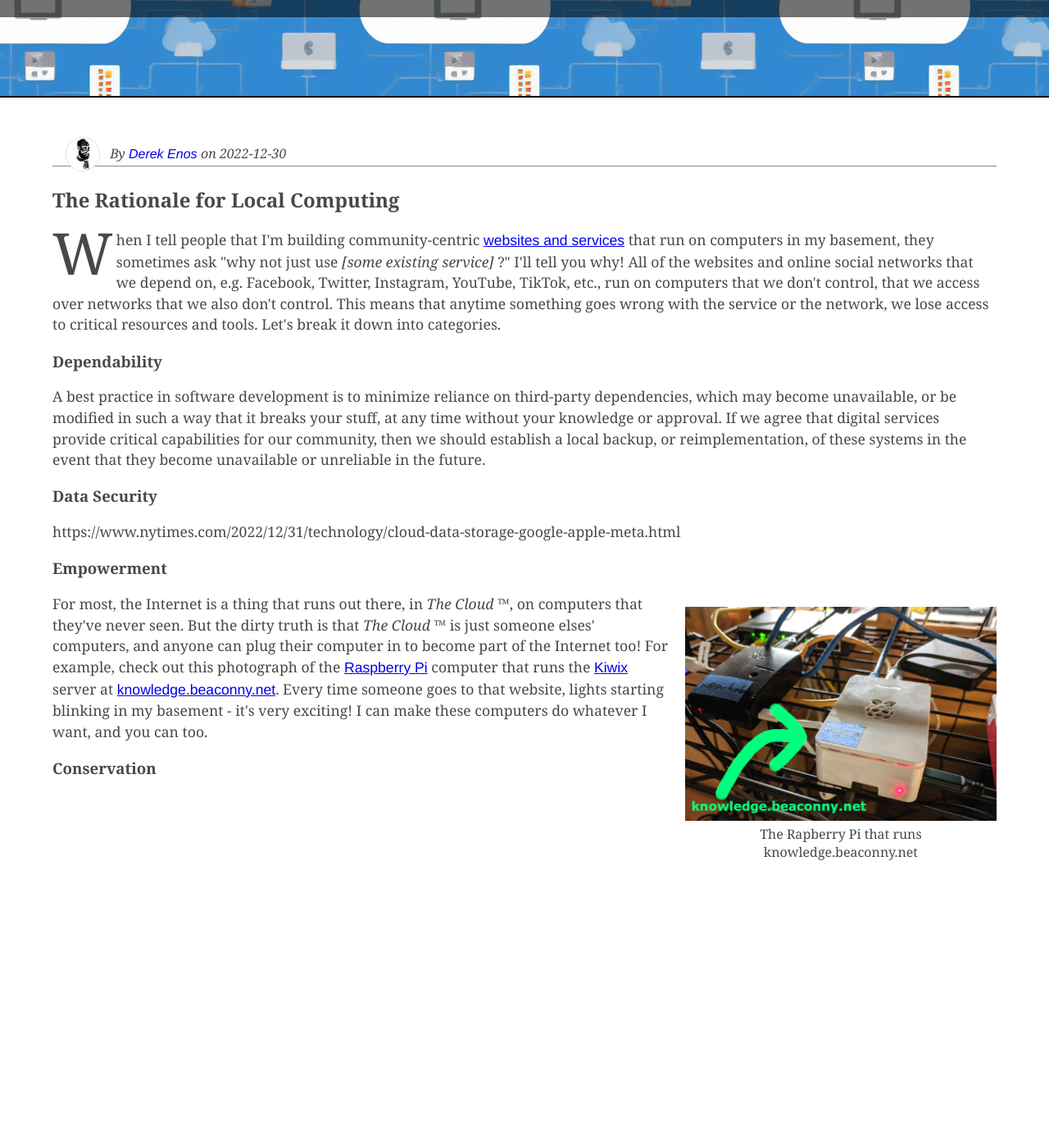
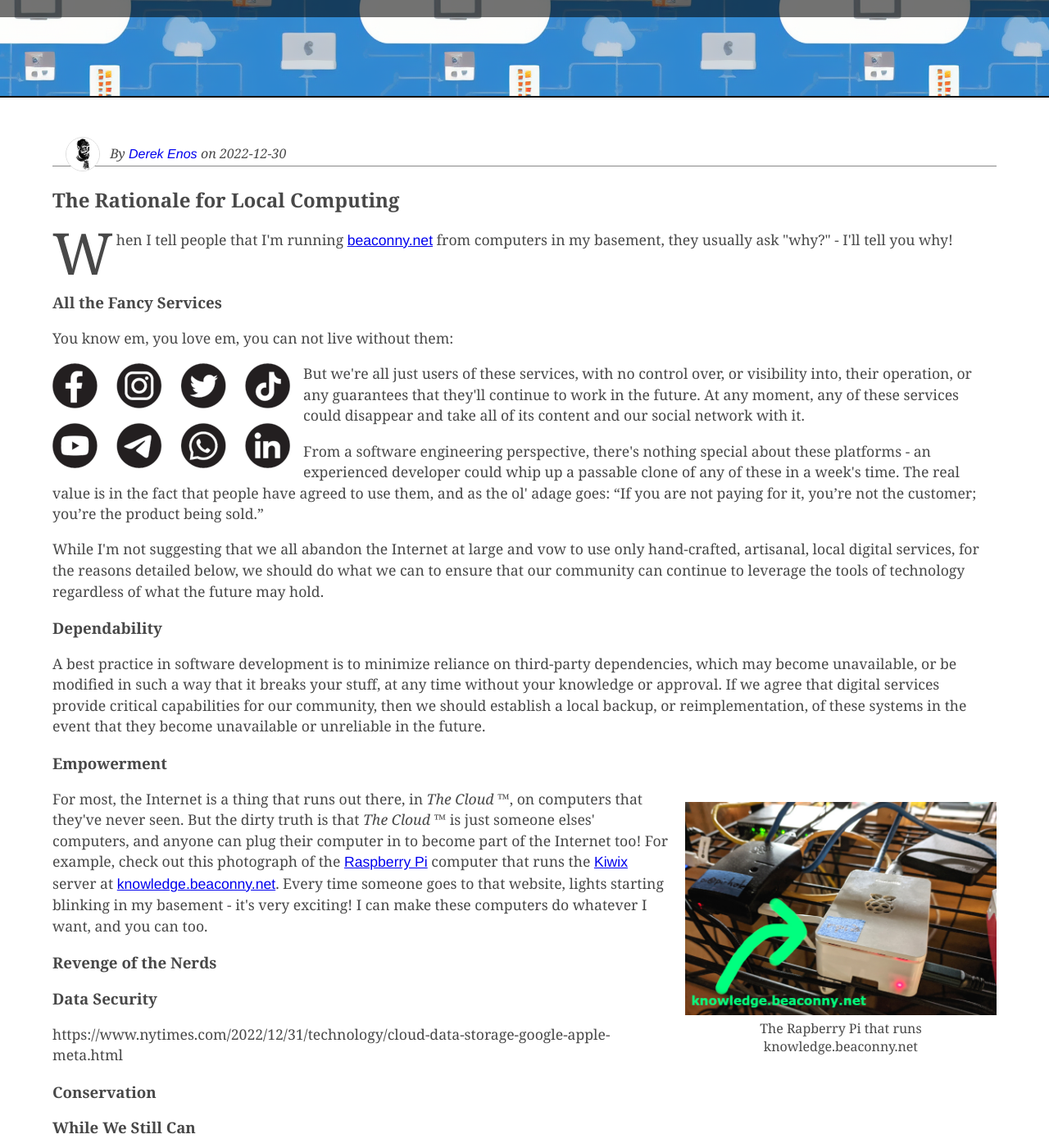
Before and after one commit to beaconny-net/beaconny.net, a Jekyll site: the page imagine-this-scenario/2022-12-30-the-rationale-for-local-computing.html, which Jekyll copies as it is, in a window 1280 px wide and 1400 px high, scrolled down 255 px. Shown: the whole window at 82% size. Built offline with Jekyll 4.4.1, drawn with Linux system fonts in a browser that asks for light colours; before the commit the page ends 1321 px from its top, so only the background shows below that.

Commit message:
feature[imagine-this-scenario]: rationale for local computing draft update

```diff
--- a/imagine-this-scenario/2022-12-30-the-rationale-for-local-computing.html
+++ b/imagine-this-scenario/2022-12-30-the-rationale-for-local-computing.html
@@ -72,18 +72,30 @@
           The Rationale for Local Computing
         </h2>
         <p>
-          When I tell people that I'm building community-centric <a href="https://beaconny.net">websites and services</a> that run on computers in my basement, they sometimes ask "why not just use <em>[some existing service]</em> ?" I'll tell you why! All of the websites and online social networks that we depend on, e.g. Facebook, Twitter, Instagram, YouTube, TikTok, etc., run on computers that we don't control, that we access over networks that we also don't control. This means that anytime something goes wrong with the service or the network, we lose access to critical resources and tools. Let's break it down into categories.
+          When I tell people that I'm running <a href="https://beaconny.net">beaconny.net</a> from computers in my basement, they usually ask "why?" - I'll tell you why!
+        </p>
+          <div style="clear: left;"></div>          <h3>  All the Fancy Services</h3>        <p>
+          You know em, you love em, you can not live without them:
+        </p>
+          <img src="images/social-media-logos.png" alt="logos of the most popular online social networks" style="max-width: 100%; float: left; margin-right: 1rem;">        <p>
+          But we're all just users of these services, with no control over, or visibility into, their operation, or any guarantees that they'll continue to work in the future. At any moment, any of these services could disappear and take all of its content and our social network with it.
+        </p>
+        <p>
+          From a software engineering perspective, there's nothing special about these platforms - an experienced developer could whip up a passable clone of any of these in a week's time. The real value is in the fact that people have agreed to use them, and as the ol' adage goes: <q cite="https://quoteinvestigator.com/2017/07/16/product/">If you are not paying for it, you’re not the customer; you’re the product being sold.</q>
+        </p>
+        <p>
+          While I'm not suggesting that we all abandon the Internet at large and vow to use only hand-crafted, artisanal, local digital services, for the reasons detailed below, we should do what we can to ensure that our community can continue to leverage the tools of technology regardless of what the future may hold.
         </p>
           <h3>  Dependability</h3>        <p>
           A best practice in software development is to minimize reliance on third-party dependencies, which may become unavailable, or be modified in such a way that it breaks your stuff, at any time without your knowledge or approval. If we agree that digital services provide critical capabilities for our community, then we should establish a local backup, or reimplementation, of these systems in the event that they become unavailable or unreliable in the future.
         </p>
-          <h3>  Data Security</h3>        <p>
-          https://www.nytimes.com/2022/12/31/technology/cloud-data-storage-google-apple-meta.html
-        </p>
           <h3>  Empowerment</h3>          <figure><img src="images/knowledge-beaconny-net-server.jpg" alt="The Rapberry Pi that runs knowledge.beaconny.net" title="The Rapberry Pi that runs knowledge.beaconny.net"><figcaption>The Rapberry Pi that runs knowledge.beaconny.net</figcaption></figure>        <p>
           For most, the Internet is a thing that runs out there, in <em>The Cloud</em> &#8482;, on computers that they've never seen. But the dirty truth is that <em>The Cloud</em> &#8482 is just someone elses' computers, and anyone can plug their computer in to become part of the Internet too! For example, check out this photograph of the <a href="https://en.wikipedia.org/wiki/Raspberry_Pi">Raspberry Pi</a> computer that runs the <a href="https://www.kiwix.org/en/">Kiwix</a> server at <a href="http://knowledge.beaconny.net">knowledge.beaconny.net</a>. Every time someone goes to that website, lights starting blinking in my basement - it's very exciting! I can make these computers do whatever I want, and you can too.
         </p>
-          <h3>  Conservation</h3>      </article>
+          <h3>  Revenge of the Nerds</h3>          <h3>  Data Security</h3>        <p>
+          https://www.nytimes.com/2022/12/31/technology/cloud-data-storage-google-apple-meta.html
+        </p>
+          <h3>  Conservation</h3>          <h3>  While We Still Can</h3>      </article>
     </main>
   </body>
 </html>
```
Also changed, not shown: imagine-this-scenario/src/context.json (+15 -6 lines), imagine-this-scenario/images/social-media-logos.png (added).
